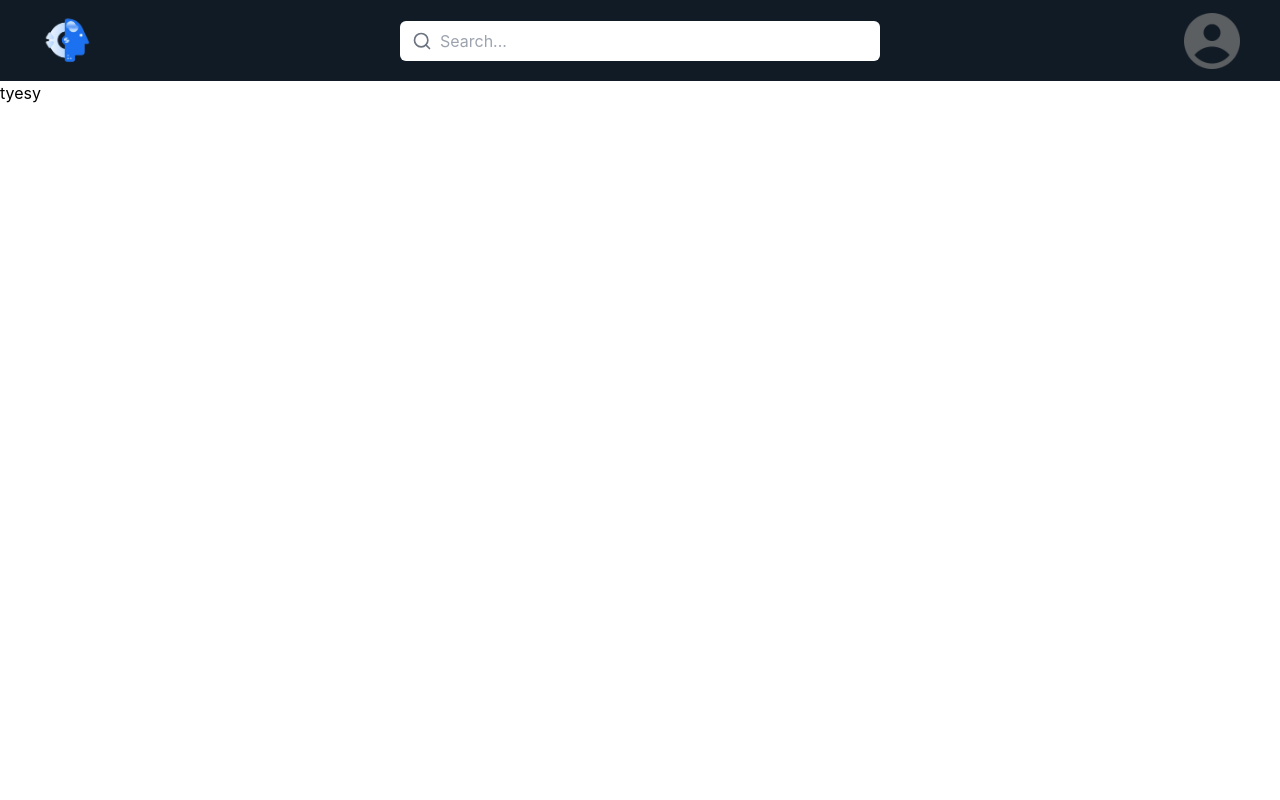
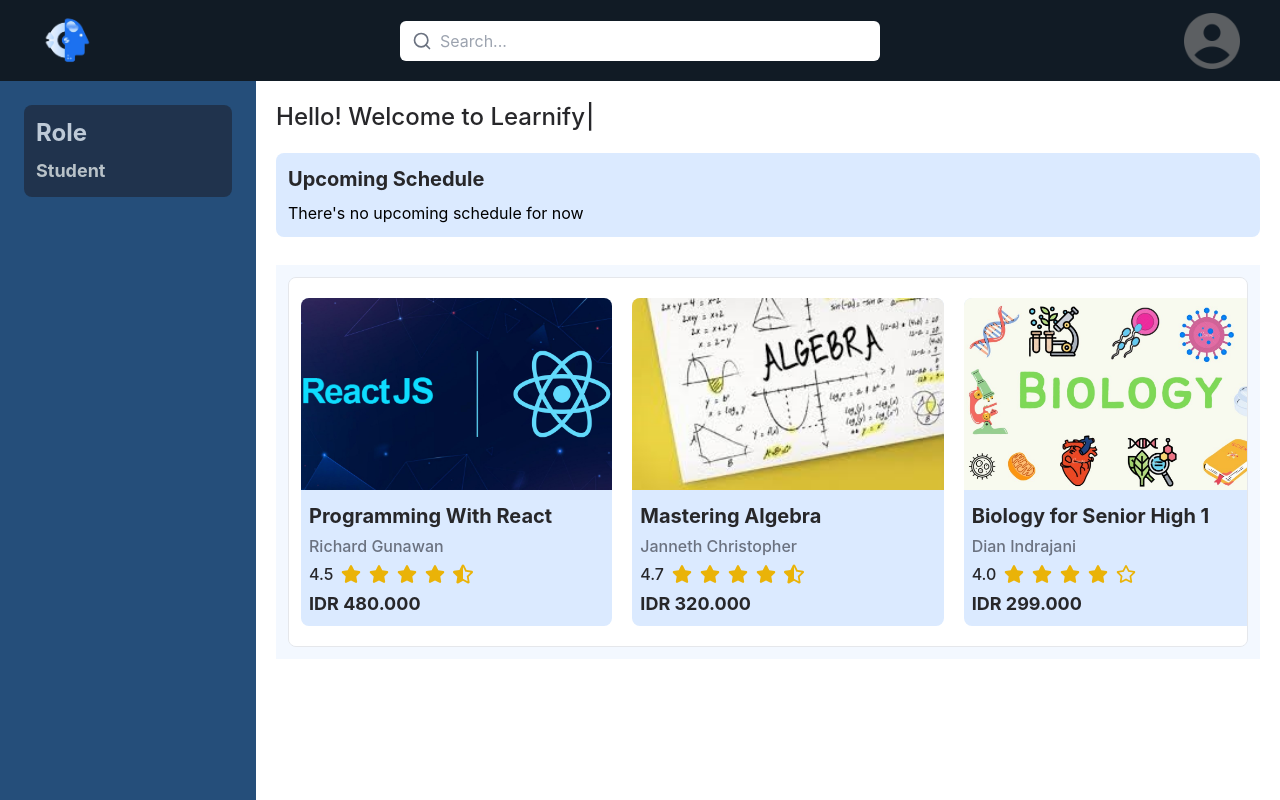
Before and after one commit to chnJia/learnify-web, a React (Create React App) app: page / in a window 1280 px wide. Built offline with nearby package versions, Linux system fonts and the light colour scheme.

Commit message:
added home page and courses

```diff
--- a/package.json
+++ b/package.json
@@ -16,6 +16,7 @@
     "react-router-dom": "^6.28.0",
     "react-scripts": "5.0.1",
     "typescript": "^4.9.5",
+    "typewriter-effect": "^2.21.0",
     "web-vitals": "^2.1.4"
   },
   "scripts": {
--- a/src/App.tsx
+++ b/src/App.tsx
@@ -3,15 +3,22 @@ import logo from './logo.svg';
 import './App.css';
 import { BrowserRouter, Route, Routes } from 'react-router-dom';
 import Home from './pages/Home';
+import SideMenu from './components/SideMenu';
+import Navbar from './components/Navbar';
 
 function App() {
   return (
     <BrowserRouter>
-    <Routes>
-      <Route path="/" element={<Home />}>
-      </Route>
-    </Routes>
-  </BrowserRouter>
+      <Navbar />
+      <div className="flex">
+        <SideMenu />
+        <div className="content flex-1 ml-64 pt-5">
+          <Routes>
+            <Route path="/" element={<Home />} />
+          </Routes>
+        </div>
+      </div>
+    </BrowserRouter>
   );
 }
 
--- /dev/null
+++ b/src/components/Courses.tsx
@@ -0,0 +1,50 @@
+import { FaStar, FaStarHalfAlt, FaRegStar } from 'react-icons/fa';
+
+interface CourseProps {
+    image: string;
+    title: string;
+    teacher: string;
+    rating: number;
+    price: number;
+}
+
+const Course: React.FC<CourseProps> = ({ image, title, teacher, rating, price }) => {
+    const fullStars = Math.floor(rating);
+    const halfStar = rating % 1 !== 0 ? 1 : 0;
+    const emptyStars = 5 - fullStars - halfStar;
+
+    const formattedPrice = new Intl.NumberFormat('id-ID').format(price);
+
+    return (
+        <div className="flex-shrink-0 w-1/3 flex flex-col items-start text-left bg-soft-blue rounded-lg">
+            <img
+            className="w-full h-48 object-cover mb-3 rounded-t-lg"
+            src={image}
+            alt={`${title} banner`}
+            />
+
+            <div className="text-zinc-800 font-bold text-xl space-y-1 px-2 pb-1">
+                <h1>{title}</h1>
+                <p className="text-gray-500 font-medium text-base">{teacher}</p>
+            </div>
+
+            <div className="flex flex-col items-start space-y-1 px-2 pb-2">
+                <div className="flex items-center space-x-2 text-yellow-500">
+                    <span className="text-zinc-800 font-medium text-base">{rating.toFixed(1)}</span>
+
+                    {Array(fullStars).fill(<FaStar className="text-xl" />)}
+                    {halfStar > 0 && <FaStarHalfAlt className="text-xl" />}
+                    {Array(emptyStars).fill(<FaRegStar className="text-xl" />)}
+                </div>
+
+                <div className="flex items-center space-x-2">
+                    <span className="text-lg font-bold text-zinc-800">
+                        IDR {formattedPrice}
+                    </span>
+                </div>
+            </div>
+      </div>
+    );
+};
+
+export default Course;
--- /dev/null
+++ b/src/components/SideMenu.tsx
@@ -0,0 +1,12 @@
+const SideMenu: React.FC = () => {
+  return (
+    <div className="side-menu fixed top-18 left-0 h-full bg-dark-moderate-blue text-white p-6 w-64">
+      <div className="bg-slate-800 opacity-70 py-3 px-3 rounded-lg">
+        <p className="text-white font-bold text-2xl">Role</p>
+        <p className="text-light-yellow font-bold text-lg mt-2">Student</p>
+      </div>
+    </div>
+  );
+};
+
+export default SideMenu;
--- a/src/pages/Home.tsx
+++ b/src/pages/Home.tsx
@@ -1,12 +1,65 @@
-import Navbar from "../components/Navbar"
+import { useState, useEffect } from "react"
+import Typewriter from 'typewriter-effect';
+import Course from "../components/Courses";
 
 const Home = () => {
+    const courses = [
+        {
+            image: "assets/react-js-banner.jpg",
+            title: "Programming With React",
+            teacher: "Richard Gunawan",
+            rating: 4.5,
+            price: 480000,
+        },
+        {
+            image: "assets/AlgebraMath.jpeg",
+            title: "Mastering Algebra",
+            teacher: "Janneth Christopher",
+            rating: 4.7,
+            price: 320000,
+        },
+        {
+            image: "assets/Biology.jpg",
+            title: "Biology for Senior High 1",
+            teacher: "Dian Indrajani",
+            rating: 4.0,
+            price: 299000,
+        },
+    ];
+
     return (
-        <div>
-            <Navbar/>
-            <p>tyesy</p>
+        <div className="flex flex-col px-5">
+            <h1 className="text-zinc-800 font-medium text-2xl">
+                <Typewriter
+                onInit={(typewriter) => {
+                    typewriter
+                        .typeString('Hello! Welcome to Learnify')
+                        .start();
+                }}
+            />
+            </h1>
+
+            <div className="mt-5 bg-soft-blue py-3 px-3 rounded-lg">
+                <h1 className="text-zinc-800 font-bold text-xl mb-2">Upcoming Schedule</h1>
+                <p>There's no upcoming schedule for now</p>
+            </div>
+
+            <div className="mt-7 bg-light-blue py-3 px-3">
+                <div className="bg-white border rounded-lg flex space-x-5 overflow-x-auto py-5 px-3">
+                    {courses.map((course, index) => (
+                        <Course
+                        key={index}
+                        image={course.image}
+                        title={course.title}
+                        teacher={course.teacher}
+                        rating={course.rating}
+                        price={course.price}
+                        />
+                    ))}
+                </div>
+            </div>
         </div>
     )
 }
 
-export default Home
+export default Home;
--- a/tailwind.config.js
+++ b/tailwind.config.js
@@ -6,7 +6,11 @@ module.exports = {
   theme: {
     extend: {
       colors: {
-        'dark-blue': '#111B25'
+        'dark-blue': '#111B25',
+        'dark-moderate-blue': '#254E7A',
+        'soft-blue': '#DBEAFF',
+        'light-blue': '#F3F8FF',
+        'light-yellow': '#F7F3EA'
       },
       height: {
         '18': '4.5rem',
```
Also changed, not shown: public/assets/react-js-banner.jpg (renamed from public/assets/react-js-banner-big-1.jpg), 1 other file (tests, documents, lock files or other folders).
